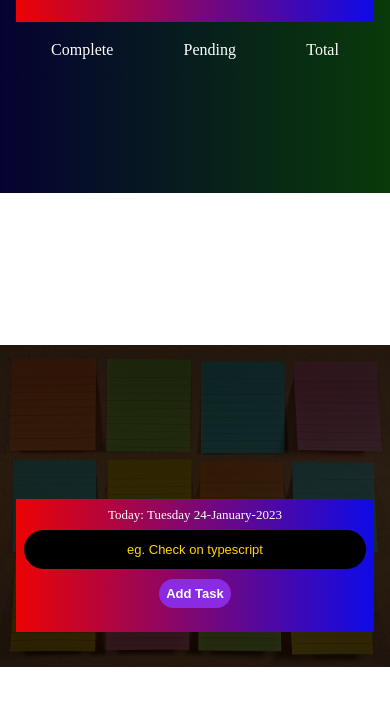
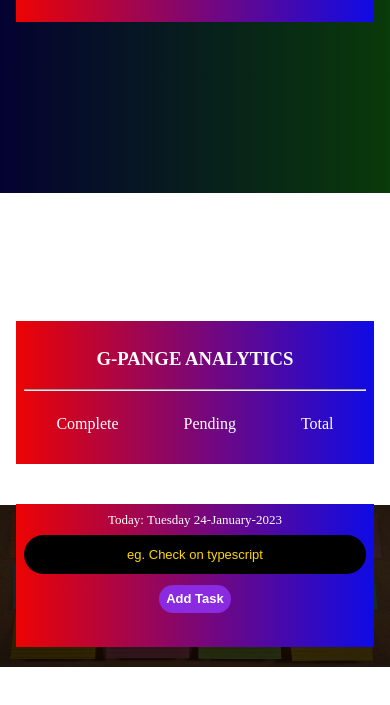
Before and after one commit to MalombaKevin/G-Pange, a plain HTML site: page index.html in a window 390 px wide. Shown: the part 177-882 px from the top of the page. Before the commit the page ends 844 px from the top, so only its background shows below. Drawn offline with nearby package versions, Linux system fonts and the light colour scheme.

Commit message:
style:Mobile responsiveness-Optimize responsiveness

```diff
--- a/index.html
+++ b/index.html
@@ -30,22 +30,7 @@
               </div>
 
             <div class="section3">
-                <div class="completed">
-                    <p>Complete</p>
-                    <p class="completeTotal"></p>
-                </div>
-                <div class="pending">
-                    <p>Pending</p>
-                            <p class="pendingTotal"></p>
-                </div>
 
-                <div class="total">
-                    <div class="totalTasks">
-                        <p>Total</p>
-                        <p class="taskTotal"></p>
-                        <!-- <button class="taskButton">HI</button> -->
-                    </div>
-                </div>
             </div>
 
 
@@ -117,7 +102,7 @@
     </div>
 
     <script src="sidebar.js"></script>
-    <script src="todo.js"></script>
+    <script src="todo.js" defer></script>
     <script type="module" src="https://unpkg.com/ionicons@5.5.2/dist/ionicons/ionicons.esm.js"></script>
     <script nomodule src="https://unpkg.com/ionicons@5.5.2/dist/ionicons/ionicons.js"></script>
 </body>
--- a/style.css
+++ b/style.css
@@ -231,15 +231,31 @@ myTasks{
 		background: linear-gradient(to right, rgb(236, 3, 3), rgb(14, 11, 230));
 		margin-top: -4%;
 	}
-
+/*
 	.section3 {
 		margin-top: -15%;
-		display: flex;
-		justify-content: space-around;
+		display: grid;
+		grid-template-columns: repeat(1, 1fr);
+		grid-template-rows: repeat(1,1fr);
+		grid-template-areas:
+		'analytics';
+
+	} */
+
+	.task {
+		grid-area: task;
 		color: white;
-		margin-top: 1%;
 		text-align: center;
+		padding: 0.5em;
+		background: linear-gradient(to right, rgb(236, 3, 3), rgb(14, 11, 230));
+		margin-top: -10em;
+		height: 15vh;
 	}
+
+	.myTasksList{
+		margin-top: -10em;
+	}
+
 
 	.content {
 		grid-area: content;
@@ -262,7 +278,9 @@ myTasks{
 	}
 
 	.analytics {
-		display: none;
+		grid-area: analytics;
+		margin-top: -200px;
+		height: 15vh;
 	}
 
 	input {
```
